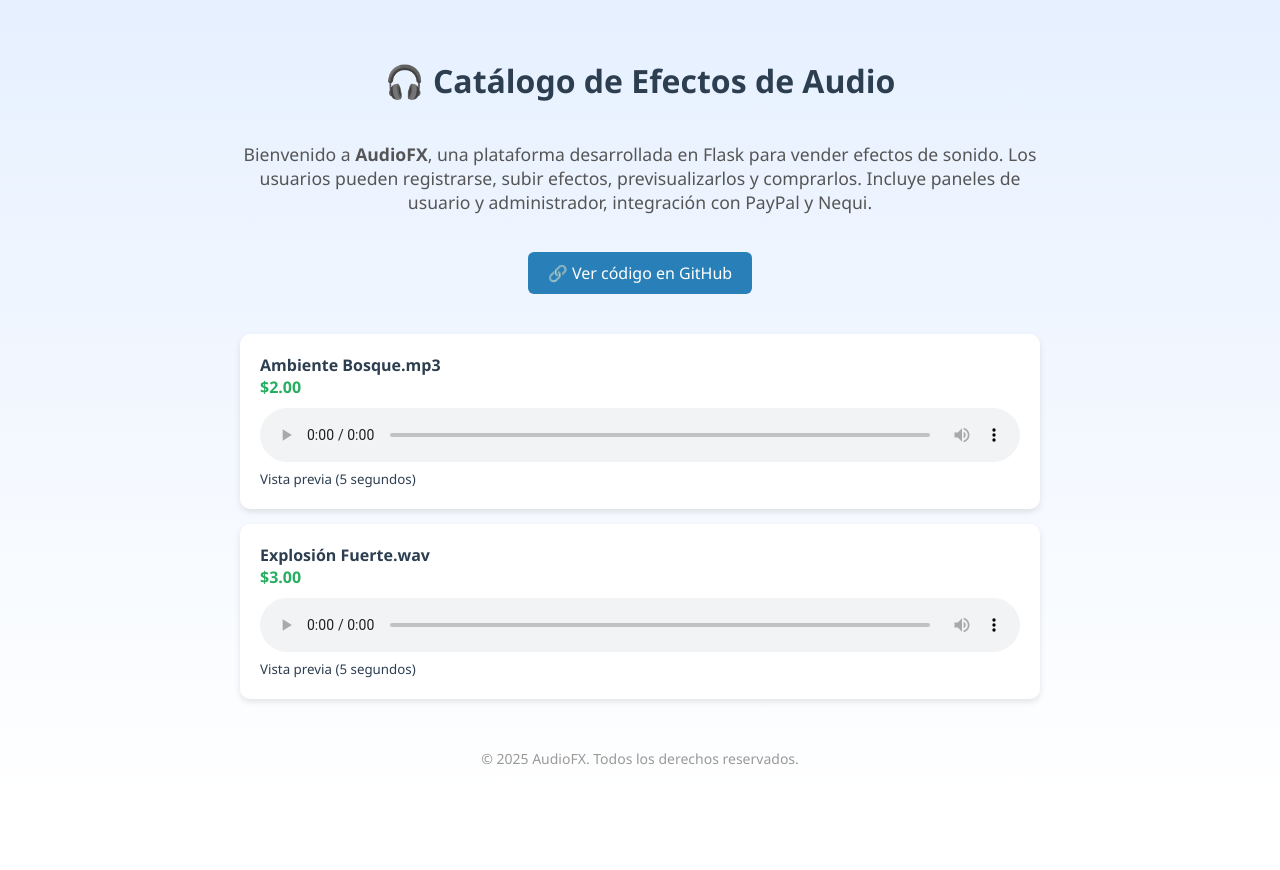
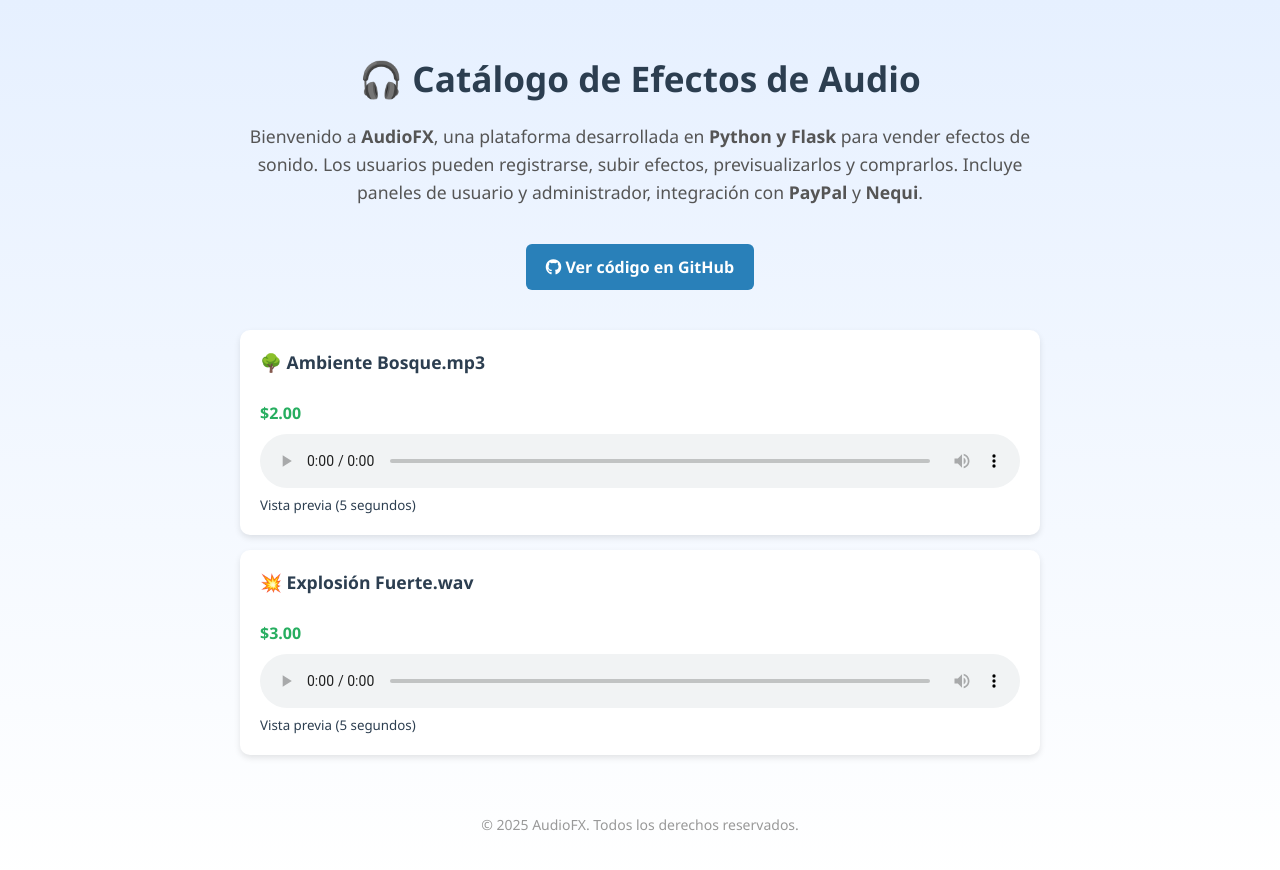
Before and after one commit to MathError21/AudioSell, a plain HTML site: page landing/inicio.html in a window 1280 px wide. Before the commit the page ends 806 px from the top, so only its background shows below. Drawn offline with Linux system fonts and the light colour scheme.

Commit message:
Update inicio.html

```diff
--- a/landing/inicio.html
+++ b/landing/inicio.html
@@ -2,78 +2,29 @@
 <html lang="es">
 <head>
   <meta charset="UTF-8" />
+  <meta name="viewport" content="width=device-width, initial-scale=1.0"/>
   <title>🎧 AudioFX – Efectos de Sonido</title>
-  <style>
-    body {
-      font-family: 'Segoe UI', sans-serif;
-      background: linear-gradient(to bottom, #e6f0ff, #ffffff);
-      padding: 30px;
-      color: #2c3e50;
-    }
-    h1 {
-      text-align: center;
-      margin-bottom: 40px;
-    }
-    .intro {
-      max-width: 800px;
-      margin: auto;
-      text-align: center;
-      margin-bottom: 40px;
-    }
-    .intro p {
-      font-size: 1.1rem;
-      color: #555;
-    }
-    .preview-list {
-      max-width: 800px;
-      margin: auto;
-    }
-    .preview-item {
-      background: white;
-      padding: 20px;
-      margin-bottom: 15px;
-      border-radius: 10px;
-      box-shadow: 0 3px 6px rgba(0,0,0,0.1);
-    }
-    audio {
-      width: 100%;
-      margin-top: 10px;
-    }
-    .precio {
-      font-weight: bold;
-      color: #27ae60;
-    }
-    .github-link {
-      display: inline-block;
-      margin-top: 20px;
-      padding: 10px 20px;
-      background-color: #2980b9;
-      color: white;
-      text-decoration: none;
-      border-radius: 6px;
-    }
-    .footer {
-      text-align: center;
-      margin-top: 50px;
-      font-size: 14px;
-      color: #999;
-    }
-  </style>
+  <link rel="stylesheet" href="styles.css" />
+  <link rel="stylesheet" href="https://cdnjs.cloudflare.com/ajax/libs/font-awesome/6.5.0/css/all.min.css" />
 </head>
 <body>
 
-  <h1>🎧 Catálogo de Efectos de Audio</h1>
+  <header>
+    <h1>🎧 Catálogo de Efectos de Audio</h1>
+  </header>
 
-  <div class="intro">
-    <p>Bienvenido a <strong>AudioFX</strong>, una plataforma desarrollada en Flask para vender efectos de sonido. Los usuarios pueden registrarse, subir efectos, previsualizarlos y comprarlos. Incluye paneles de usuario y administrador, integración con PayPal y Nequi.</p>
+  <section class="intro">
+    <p>
+      Bienvenido a <strong>AudioFX</strong>, una plataforma desarrollada en <strong>Python y Flask</strong> para vender efectos de sonido. Los usuarios pueden registrarse, subir efectos, previsualizarlos y comprarlos. Incluye paneles de usuario y administrador, integración con <strong>PayPal</strong> y <strong>Nequi</strong>.
+    </p>
     <a class="github-link" href="https://github.com/MathError21/AudioSell" target="_blank">
-      🔗 Ver código en GitHub
+      <i class="fab fa-github"></i> Ver código en GitHub
     </a>
-  </div>
+  </section>
 
-  <div class="preview-list">
+  <section class="preview-list">
     <div class="preview-item">
-      <strong>Ambiente Bosque.mp3</strong><br>
+      <strong>🌳 Ambiente Bosque.mp3</strong><br>
       <span class="precio">$2.00</span><br>
       <audio controls>
         <source src="assets/ambiente_bosque.mp3" type="audio/mpeg" />
@@ -82,18 +33,18 @@
     </div>
 
     <div class="preview-item">
-      <strong>Explosión Fuerte.wav</strong><br>
+      <strong>💥 Explosión Fuerte.wav</strong><br>
       <span class="precio">$3.00</span><br>
       <audio controls>
         <source src="assets/explosion_fuerte.wav" type="audio/wav" />
       </audio>
       <small>Vista previa (5 segundos)</small>
     </div>
-  </div>
+  </section>
 
-  <div class="footer">
+  <footer class="footer">
     &copy; 2025 AudioFX. Todos los derechos reservados.
-  </div>
+  </footer>
 
 </body>
 </html>
```
